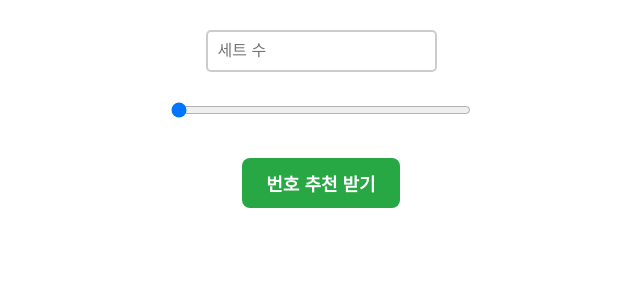
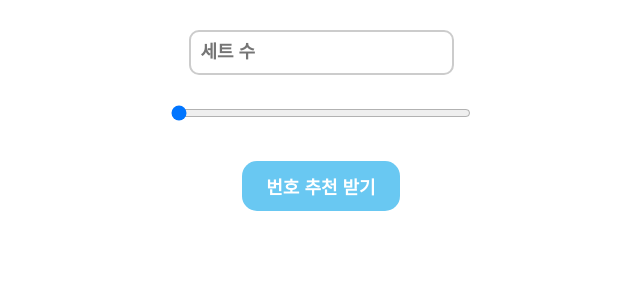
Before and after one commit to Luckttery/luckttery-ui, a React (Create React App) app: page / in a window 1280 px wide. Shown: the top 300 px of the page, without its empty margins (319-959 px from the left). Built offline with nearby package versions, Linux system fonts and the light colour scheme.

Commit message:
feat:  number 컴포넌트로 추천 번호 노출

```diff
--- a/src/pages/home/index.tsx
+++ b/src/pages/home/index.tsx
@@ -1,6 +1,7 @@
 import { useState } from "react"
 import { StyledContainer, StyledInputField, StyledButton, StyledError, StyledDataContainer, StyledResultList, StyledResultItem } from "./style"
 import { fetchGetNumber } from "../../api/lucktteryApi/api"
+import LottoNumber from "../../components/number"
 
 const Home = () => {
   const [number, setNumber] = useState<number | null>(null)
@@ -58,6 +59,7 @@ const Home = () => {
           <StyledResultList>
             {data.map((num: number[], index: number) => (
               <StyledResultItem key={index}>
+                {<LottoNumber numbers={num}></LottoNumber>}
               </StyledResultItem>
             ))}
           </StyledResultList>
--- a/src/pages/home/style.ts
+++ b/src/pages/home/style.ts
@@ -12,16 +12,23 @@ export const StyledInputField = styled.input`
   margin: 10px 0;
   padding: 10px;
   border: 2px solid #ccc;
-  border-radius: 5px;
-  font-size: 16px;
+  border-radius: 10px;
+  font-size: 18px;
+  font-weight: bold;
+  transition: border-color 0.3s ease, background-color 0.3s ease;
+
+  &:focus {
+    border-color: #007bff;
+    outline: none;
+  }
 `;
 
 export const StyledButton = styled.button`
-  background-color: #28a745;
+  background-color: #69C8F2;
   color: white;
   border: none;
   padding: 12px 24px;
-  border-radius: 8px;
+  border-radius: 15px;
   font-size: 18px;
   font-weight: bold;
   cursor: pointer;
@@ -29,12 +36,12 @@ export const StyledButton = styled.button`
   margin-top: 20px;
 
   &:hover {
-    background-color: #218838;
-    transform: translateY(-2px); /* 살짝 올라가는 효과 */
+    background-color: #58B1D6;
+    transform: translateY(-2px);
   }
 
   &:active {
-    transform: translateY(0); /* 클릭 시 원래 자리로 돌아감 */
+    transform: translateY(0);
   }
 `;
 
@@ -55,9 +62,9 @@ export const StyledResultList = styled.ul`
   list-style-type: none;
   padding: 0;
 `;
-
 export const StyledResultItem = styled.li`
   margin: 10px 0;
+  padding-bottom: 5px;
   font-size: 18px;
   strong {
     font-weight: bold;
```
